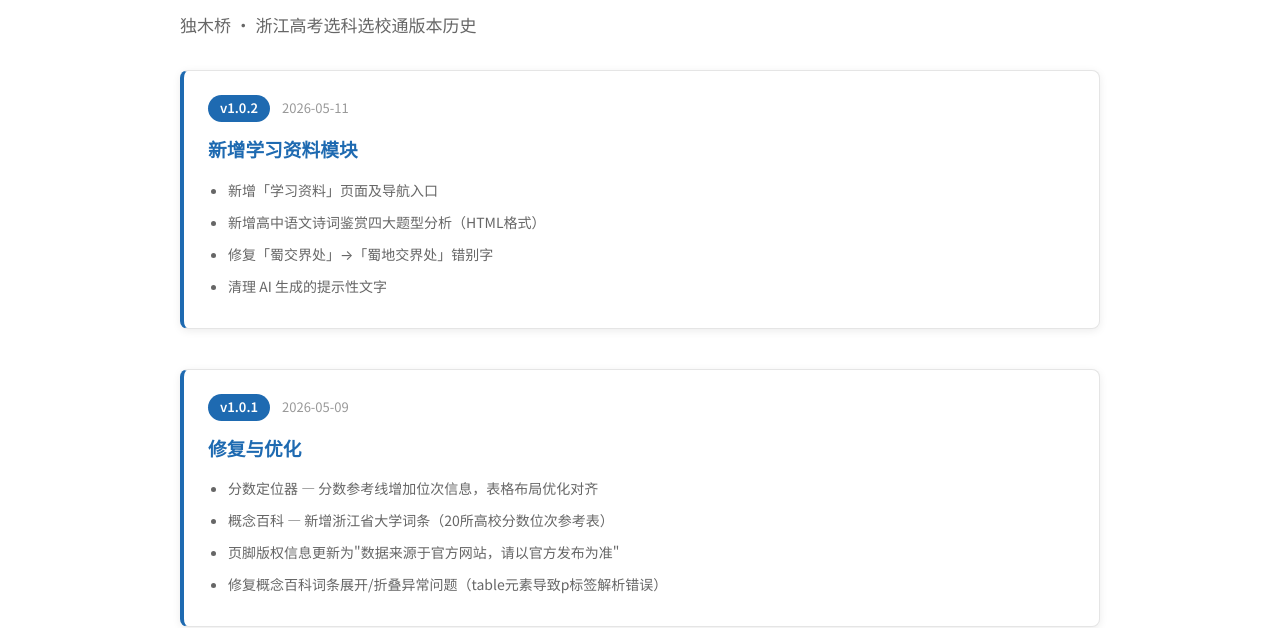
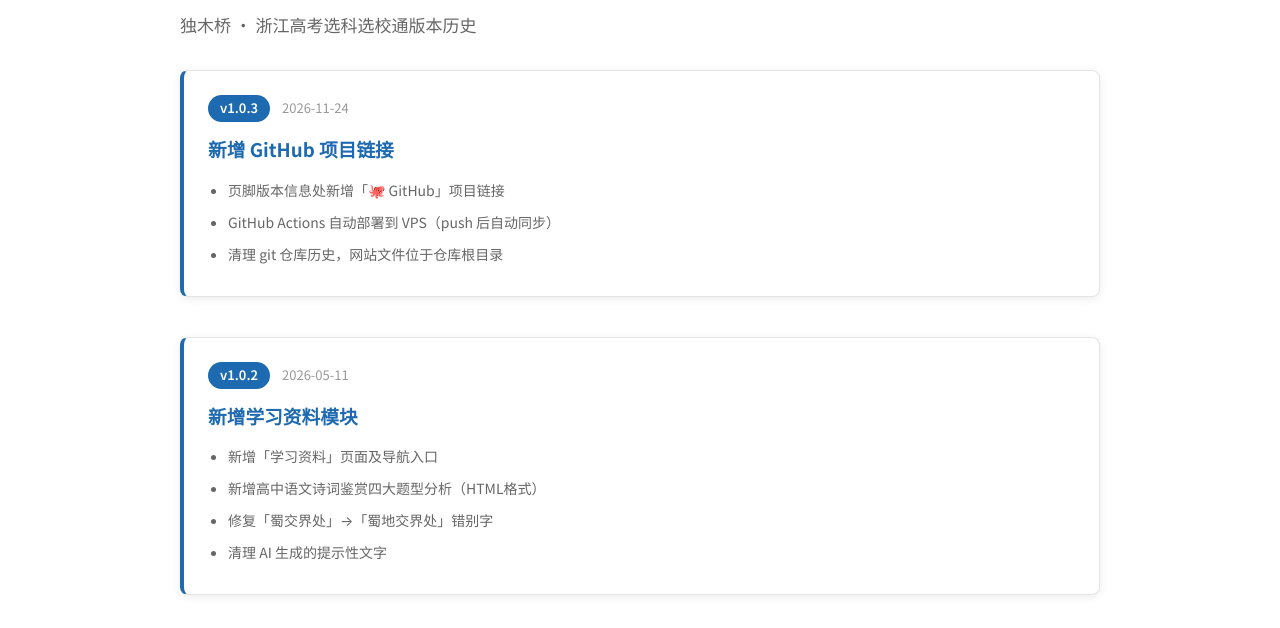
Before and after one commit to plutolujh/dumuqiao, a plain HTML site: page changelog.html in a window 1280 px wide. Shown: the part 194-822 px from the top of the page. Drawn offline with Linux system fonts and the light colour scheme.

Commit message:
chore: bump to v1.0.3, add changelog entry

```diff
--- a/changelog.html
+++ b/changelog.html
@@ -27,6 +27,19 @@
       </p>
 
       <div class="changelog-list">
+        <div class="changelog-item card">
+          <div class="changelog-header">
+            <span class="changelog-version">v1.0.3</span>
+            <span class="changelog-date">2026-11-24</span>
+          </div>
+          <h3 style="color: var(--primary); margin-bottom: 12px">新增 GitHub 项目链接</h3>
+          <ul style="color: var(--text-light); font-size: 14px; line-height: 2; padding-left: 20px">
+            <li>页脚版本信息处新增「🐙 GitHub」项目链接</li>
+            <li>GitHub Actions 自动部署到 VPS（push 后自动同步）</li>
+            <li>清理 git 仓库历史，网站文件位于仓库根目录</li>
+          </ul>
+        </div>
+
         <div class="changelog-item card">
           <div class="changelog-header">
             <span class="changelog-version">v1.0.2</span>
--- a/js/main.js
+++ b/js/main.js
@@ -45,7 +45,7 @@ function renderHeader() {
 }
 
 // 版本信息
-const VERSION = 'v1.0.2';
+const VERSION = 'v1.0.3';
 
 // 渲染 Footer
 function renderFooter() {
```
